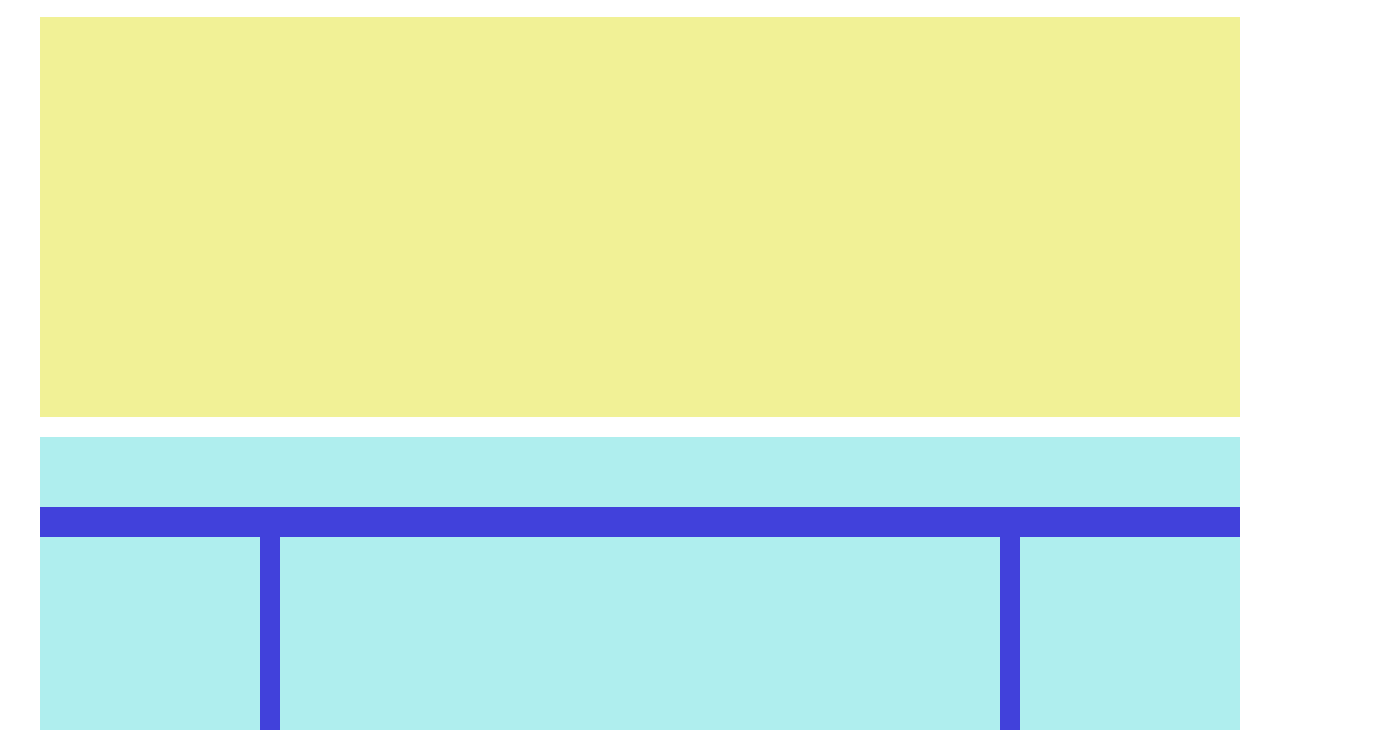
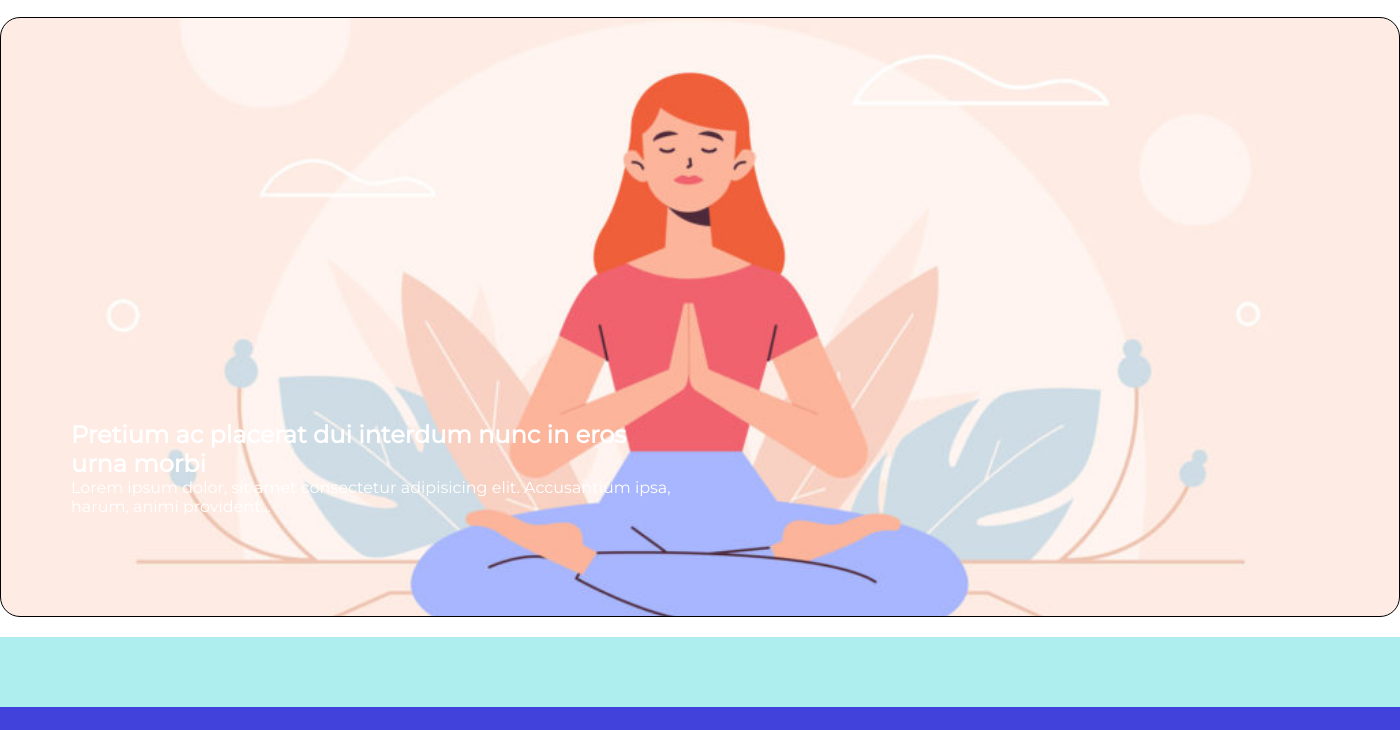
Before and after one commit to Obez99/htmlcss-wp, a plain HTML site: page index.html in a window 1280 px wide. Shown: the part 131-861 px from the top of the page, 1400 px wide, since content can reach past the window. Drawn offline with Linux system fonts and the light colour scheme.

Commit message:
Aggiunta immagine prima sezione con titolo e paragrafo

```diff
--- a/css/style.css
+++ b/css/style.css
@@ -64,7 +64,7 @@ footer{
 }
 
 .properties{
-    width: 1200px;
+    width: 1400px;
     margin: 20px auto;
 }
 
@@ -73,10 +73,22 @@ footer{
 }
 
 .upper{
-    background-color: rgb(241, 241, 150);
-    height: 400px;
+    border: 1px solid black;
+    height: 600px;
+    background-image: url(../img/banner.jpg);
+    background-size: cover;
+    background-position:center;
+    border-radius: 20px;
+    position:relative;
 }
 
+.upper-text{
+    width:600px;
+    color:white;
+    position:absolute;
+    left:70px;
+    bottom:100px;
+}
 
 .section-head{
     height:70px;
--- a/index.html
+++ b/index.html
@@ -30,7 +30,14 @@
 
         <main>
                 <section>
-                    <div class="properties upper"></div>
+                    <div class="properties upper">
+                        <div class="upper-text">
+                            <h2>Pretium ac placerat dui interdum nunc in eros urna morbi</h2>
+                            <p>Lorem ipsum dolor, sit amet consectetur adipisicing elit.
+                                Accusantium ipsa, harum, animi provident...</p>
+
+                        </div>
+                    </div>
                 </section>
 
                 <section>
```
